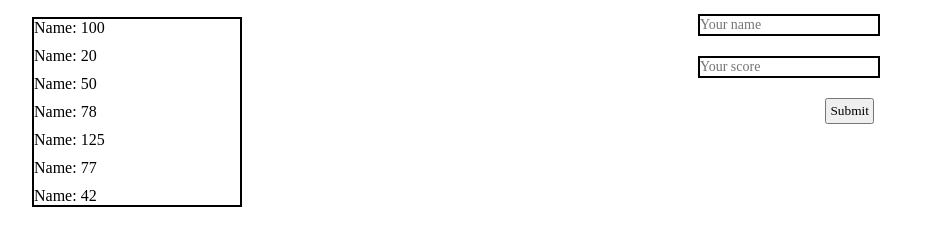
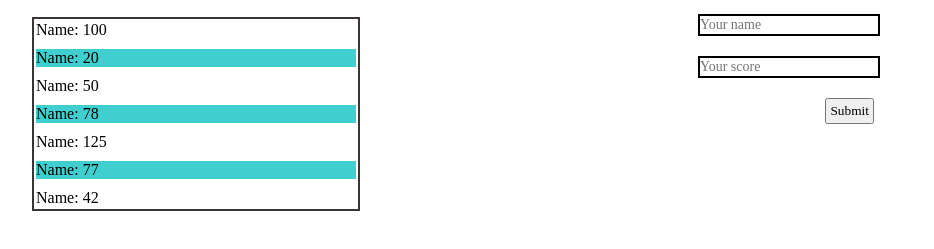
Before and after one commit to Itswali/Leaderboard, a website built with webpack: page src/index.html in a window 1280 px wide. Shown: the part 143-392 px from the top of the page, without its empty margins (0-934 px from the left). Built offline with nearby package versions, Linux system fonts and the light colour scheme.

Commit message:
improve style

```diff
--- a/src/style.css
+++ b/src/style.css
@@ -40,8 +40,14 @@ h1 {
   display: flex;
   flex-direction: column;
   gap: 10px;
-  border: 2px solid black;
+  border: 2px solid rgb(58, 54, 54);
   margin-left: 4vh;
+  padding: 2px;
+  width: 40vh;
+}
+
+#display-section li:nth-child(even) {
+    background-color: rgb(64, 207, 207);
 }
 
 .adding-scores {
```
